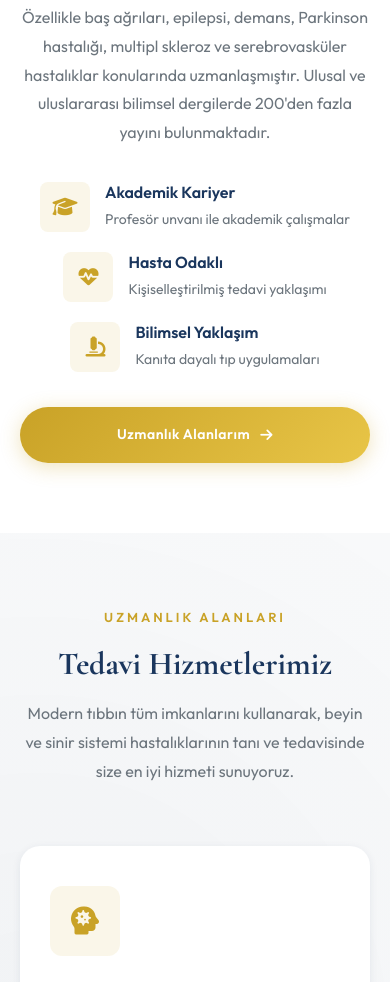
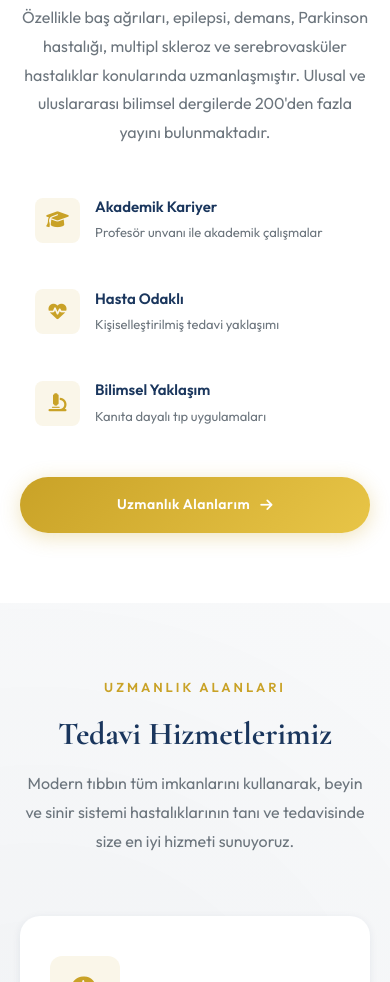
Before and after one commit to oykubengisu/ahmetevlice, a plain HTML site: page index.html in a window 390 px wide. Shown: the part 2181-3163 px from the top of the page. Drawn offline with nearby package versions, Linux system fonts and the light colour scheme.

Commit message:
Mobil: Hakkımda bölümü feature kartları hizalandı

```diff
--- a/styles.css
+++ b/styles.css
@@ -2157,6 +2157,40 @@ ul {
 
     .section-title {
         font-size: 32px;
+    }
+
+    /* About Features Mobile */
+    .about-features {
+        gap: 15px;
+    }
+
+    .feature-item {
+        display: flex;
+        align-items: center;
+        justify-content: flex-start;
+        text-align: left;
+        padding: 15px;
+        background: rgba(255, 255, 255, 0.05);
+        border-radius: 12px;
+    }
+
+    .feature-item i {
+        width: 45px;
+        height: 45px;
+        min-width: 45px;
+        font-size: 18px;
+    }
+
+    .feature-item > div {
+        text-align: left;
+    }
+
+    .feature-item h4 {
+        font-size: 15px;
+    }
+
+    .feature-item p {
+        font-size: 13px;
     }
 
     .expertise-grid {
```
